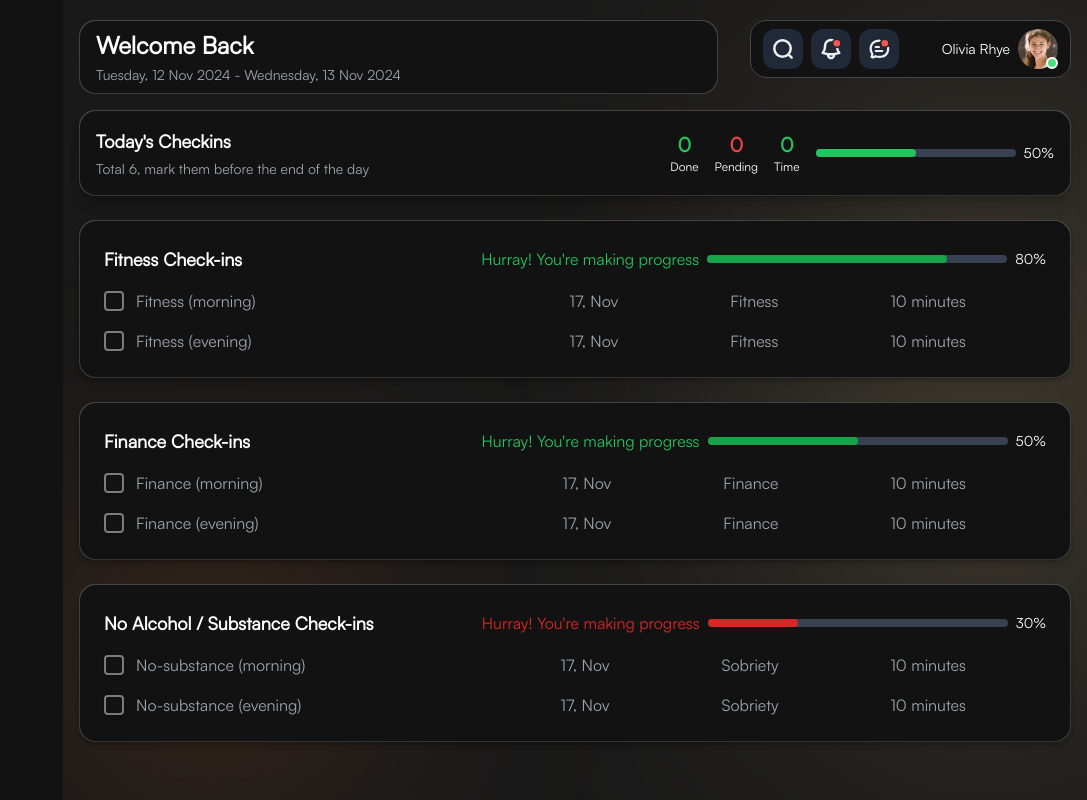
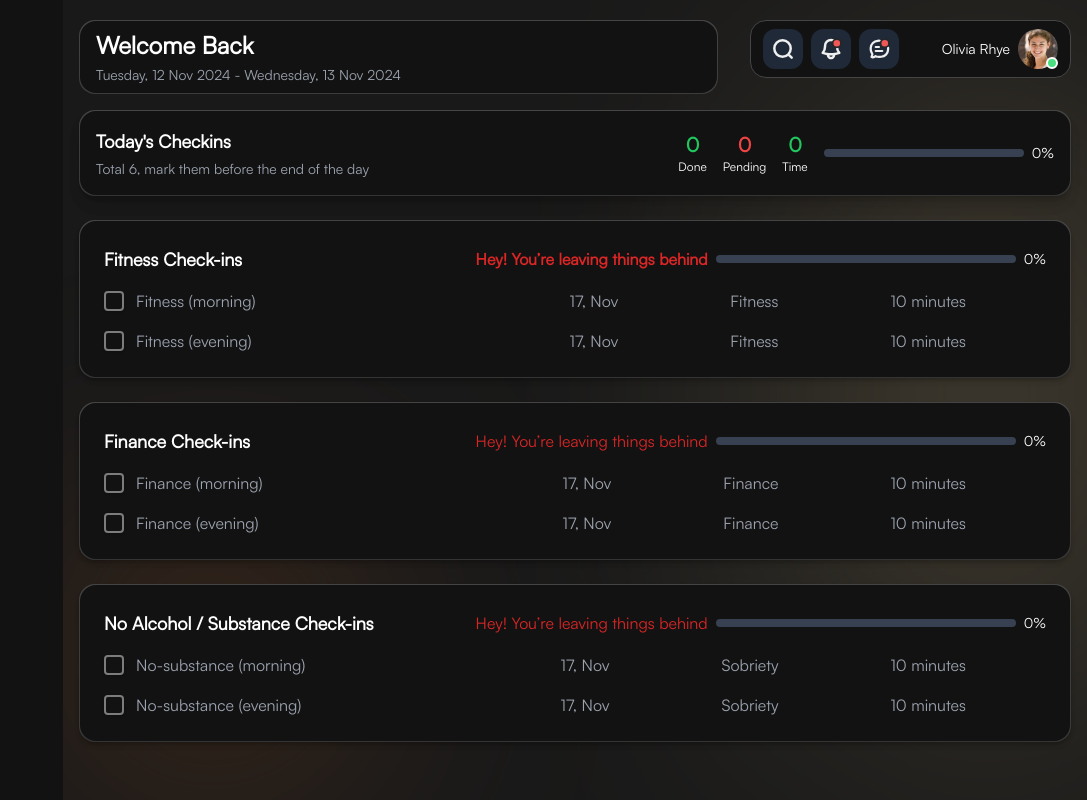
Before and after one commit to sda34495/soar-web-app-front, a Next.js app: page /check-in in a window 1280 px wide. Shown: the whole page, without its empty margins (193-1280 px from the left). Built offline with nearby package versions, Linux system fonts and the light colour scheme; sample sign-in values are in the browser's storage; a web font is replaced by a local one.

Commit message:
fix: progress bar

```diff
--- a/src/components/UI/CheckInCard.tsx
+++ b/src/components/UI/CheckInCard.tsx
@@ -3,15 +3,12 @@ import endpoints from "@/utils/endpoints";
 import { useEffect, useState } from "react";
 
 const CheckinCard = () => {
-
-
   const [checkInDetails, setCheckInDetails] = useState({
     total_minutes_spent: 0,
     pending_check_ins: 0,
     total_done: 0,
-    total_progress: 0,
+    total_progress: "0",
   });
-
 
   useEffect(() => {
     const fetchCheckInDetails = async () => {
@@ -19,7 +16,7 @@ const CheckinCard = () => {
         const response = await getData(endpoints.GET_CHECK_IN_DATA);
         if (response.data?.success) {
           setCheckInDetails(response.data?.data); // Store fetched data in state
-          console.log(response.data)
+          console.log(response.data);
         }
       } catch (error) {
         console.error("Failed to fetch check-in details:", error);
@@ -29,18 +26,15 @@ const CheckinCard = () => {
     fetchCheckInDetails();
   }, []);
 
-  const { pending_check_ins, total_done, total_minutes_spent, total_progress } = checkInDetails;
-  // const percentage = parseFloat(total_progress); // Convert string percentage to float for the progress bar
+  const { pending_check_ins, total_done, total_minutes_spent, total_progress } =
+    checkInDetails;
+  const percentage = Math.round(parseFloat(total_progress)); // Convert string percentage to float for the progress bar
+  const text = percentage > 49 ? "bg-green-600" : "bg-red-600"
 
-
-
-    const percentage = 50
   return (
     //       <div className="bg-gradient-to-b from-[#454545] to-[#3c3c3c] p-[1px] rounded-2xl">
     <div className=" p-[1px] bg-gradient-to-b from-[#454545] to-[#3c3c3c] text-white rounded-2xl shadow-lg">
       <div className="flex flex-col md:flex-row items-center  justify-between mx-auto p-4 bg-[#121212] text-white rounded-2xl shadow-lg">
-
-
         <div className="flex flex-col space-y-1">
           <h2 className="text-lg font-semibold">Today's Checkins</h2>
           <p className="text-sm text-gray-400">
@@ -54,17 +48,21 @@ const CheckinCard = () => {
             <p className="text-xs">Done</p>
           </div>
           <div className="text-center">
-          <p className="text-red-500 text-xl font-bold">{pending_check_ins}</p>
+            <p className="text-red-500 text-xl font-bold">
+              {pending_check_ins}
+            </p>
             <p className="text-xs">Pending</p>
           </div>
           <div className="text-center">
-          <p className="text-green-500 text-xl font-bold">{total_minutes_spent}</p>
+            <p className="text-green-500 text-xl font-bold">
+              {total_minutes_spent}
+            </p>
             <p className="text-xs">Time</p>
           </div>
           <div className="flex items-center">
             <div className="h-2 w-[200px] bg-gray-700 rounded-full relative ">
               <div
-                  className={"h-full rounded-full bg-green-500" }
+                className={`h-full rounded-full ${text}`}
                 style={{ width: `${percentage}%` }}
               ></div>
             </div>
@@ -73,8 +71,6 @@ const CheckinCard = () => {
         </div>
       </div>
     </div>
-
-
   );
 };
 
--- a/src/components/UI/FinanceCard.tsx
+++ b/src/components/UI/FinanceCard.tsx
@@ -3,12 +3,14 @@ import endpoints from "@/utils/endpoints";
 import React, { useEffect, useState } from "react";
 import toast from "react-hot-toast";
 
-const FinanceCard = ({percentage, updateModalTitle, setIsModalOpen} :any) => {
+const FinanceCard = ({updateModalTitle, setIsModalOpen} :any) => {
 
   const [checkInStatus, setCheckInStatus] = useState<{ morning: boolean; evening: boolean }>({
     morning: false,
     evening: false,
   });
+
+    const [progress, setProgress] = useState<number>(0); // State for progress
 
 
   useEffect(() => {
@@ -16,22 +18,25 @@ const FinanceCard = ({percentage, updateModalTitle, setIsModalOpen} :any) => {
       try {
         const response = await getData(endpoints.GET_CHECK_IN_DATA);
         if (response.data?.success) {
-          // Only update state if data has changed to avoid unnecessary re-renders
+          const data = response.data?.data?.check_in_details?.finance || {};
           setCheckInStatus({
-            morning: response.data?.data?.check_in_details?.finance?.morning || false,
-            evening: response.data?.data?.check_in_details?.finance?.evening || false,
+            morning: data.morning || false,
+            evening: data.evening || false,
           });
+          setProgress(data.progress || 0); // Set progress dynamically
         }
       } catch (error) {
         console.error("Failed to fetch check-in details:", error);
       }
     };
 
-    // Fetch the data on mount only (empty dependency array ensures this effect runs only once)
     fetchCheckInDetails();
-  }, []); // Empty dependency array to make sure it runs only once when the component mounts
+  }, [checkInStatus]); // Empty dependency array to make sure it runs only once when the component mounts
 
-  const handleCheckboxChange = async (event: React.ChangeEvent<HTMLInputElement>, timeOfDay: "morning" | "evening") => {
+  const handleCheckboxChange = async (
+    event: React.ChangeEvent<HTMLInputElement>,
+    timeOfDay: "morning" | "evening"
+  )=> {
     const checked = event.target.checked;
 
     // Update the state to reflect the checkbox change (this won't trigger re-fetching)
@@ -47,11 +52,11 @@ const FinanceCard = ({percentage, updateModalTitle, setIsModalOpen} :any) => {
     };
 
     try {
-      // Send the POST request to update check-in status
       const response = await post(endpoints.POST_CHECK_IN_DATA, data);
 
       if (response?.data?.success) {
-        console.log(response.data);
+        const updatedProgress = response.data?.data?.check_in_details?.finance?.progress;
+        setProgress(updatedProgress || 0);
         setTimeout(() => {
           updateModalTitle('Finance Check-ins update successfully')
           setIsModalOpen(true);
@@ -68,7 +73,8 @@ const FinanceCard = ({percentage, updateModalTitle, setIsModalOpen} :any) => {
 
 
 
-    const color = percentage < 50 ? 'bg-red-600 text-red-600' : 'bg-green-600 text-green-500';
+    const progressColor = progress < 50 ? 'bg-red-600 text-red-600' : 'bg-green-600 text-green-500';
+    const text = progress < 50 ? "Hey! You’re leaving things behind" : "Hurray! You're making progress"
   return (
     <div className="bg-gradient-to-b from-[#454545] to-[#3c3c3c] p-[1px] text-white shadow-md  rounded-2xl ">
     <div className="bg-[#121212] text-white rounded-2xl shadow-md p-6 space-y-4 ">
@@ -77,17 +83,17 @@ const FinanceCard = ({percentage, updateModalTitle, setIsModalOpen} :any) => {
         <div className="flex justify-between items-center ">
           <h2 className="text-lg font-bold">Finance Check-ins</h2>
           <div className="flex items-center space-x-2">
-            <span className={"text-green-500 font-semibold" +color}>
-              Hurray! You're making progress
+            <span className={"text-green-500 font-semibold" +progressColor}>
+              {text}
             </span>
             <div className="flex items-center">
               <div className="h-2 w-[300px] bg-gray-700 rounded-full relative">
                 <div
-                  className={"h-full rounded-full " + color}
-                  style={{ width: `${percentage}%` }}
+                  className={"h-full rounded-full " + progressColor}
+                  style={{ width: `${progress}%` }}
                 ></div>
               </div>
-              <span className="ml-2 text-sm">{percentage}%</span>
+              <span className="ml-2 text-sm">{progress}%</span>
             </div>
           </div>
         </div>
--- a/src/components/UI/FitnessCard.tsx
+++ b/src/components/UI/FitnessCard.tsx
@@ -3,107 +3,107 @@ import React, { useEffect, useState } from "react";
 import endpoints from "@/utils/endpoints";
 import toast from "react-hot-toast";
 
-const FitnessCard = ({percentage, updateModalTitle, setIsModalOpen} :any) => {
-
-  const [checkInStatus, setCheckInStatus] = useState<{ morning: boolean; evening: boolean }>({
+const FitnessCard = ({ updateModalTitle, setIsModalOpen }: any) => {
+  const [checkInStatus, setCheckInStatus] = useState<{
+    morning: boolean;
+    evening: boolean;
+  }>({
     morning: false,
     evening: false,
   });
 
-
-
-
+  const [progress, setProgress] = useState<number>(0); // State for progress
 
   useEffect(() => {
     const fetchCheckInDetails = async () => {
       try {
         const response = await getData(endpoints.GET_CHECK_IN_DATA);
         if (response.data?.success) {
-          // Only update state if data has changed to avoid unnecessary re-renders
+          const data = response.data?.data?.check_in_details?.fitness || {};
           setCheckInStatus({
-            morning: response.data?.data?.check_in_details?.fitness?.morning || false,
-            evening: response.data?.data?.check_in_details?.fitness?.evening || false,
+            morning: data.morning || false,
+            evening: data.evening || false,
           });
+          setProgress(data.progress || 0); // Set progress dynamically
         }
       } catch (error) {
         console.error("Failed to fetch check-in details:", error);
       }
     };
 
-    // Fetch the data on mount only (empty dependency array ensures this effect runs only once)
     fetchCheckInDetails();
-  }, []); // Empty dependency array to make sure it runs only once when the component mounts
+  }, [checkInStatus]);
 
-  const handleCheckboxChange = async (event: React.ChangeEvent<HTMLInputElement>, timeOfDay: "morning" | "evening") => {
+  const handleCheckboxChange = async (
+    event: React.ChangeEvent<HTMLInputElement>,
+    timeOfDay: "morning" | "evening"
+  ) => {
     const checked = event.target.checked;
 
-    // Update the state to reflect the checkbox change (this won't trigger re-fetching)
+    // Update the state to reflect the checkbox change
     setCheckInStatus((prevStatus) => ({
       ...prevStatus,
       [timeOfDay]: checked,
     }));
 
-    // Prepare the request data
     const data = {
       activity_type: "fitness",
       time_of_day: timeOfDay,
     };
 
     try {
-      // Send the POST request to update check-in status
       const response = await post(endpoints.POST_CHECK_IN_DATA, data);
 
       if (response?.data?.success) {
-        console.log(response.data);
+        const updatedProgress = response.data?.data?.check_in_details?.fitness?.progress;
+        setProgress(updatedProgress || 0); // Update progress from the API response
+        setTimeout(() => {
+          updateModalTitle('Finance Check-ins update successfully')
+          setIsModalOpen(true);
+        }, 500);
       } else {
-        toast.error
+        toast.error("Failed to update check-in status.");
       }
-      setTimeout(() => {
-        updateModalTitle('Fitness Check-ins update successfully')
-        setIsModalOpen(true);
-      }, 500); // 500ms delay (adjust as necessary)
-
-
     } catch (error) {
+      toast.error("An error occurred while updating check-in status.");
     }
-
   };
 
+  const progressColor = progress < 50 ? "bg-red-600 text-red-600" : "bg-green-600 text-green-500";
 
+  const text = progress < 50 ? "Hey! You’re leaving things behind" : "Hurray! You're making progress"
 
-    const color = percentage < 50 ? 'bg-red-600 text-red-600' : 'bg-green-600 text-green-500';
   return (
-    <div className="bg-gradient-to-b from-[#454545] to-[#3c3c3c] p-[1px] text-white shadow-md  rounded-2xl ">
-    <div className="bg-[#121212] text-white rounded-2xl shadow-md p-6 space-y-4 ">
-
+    <div className="bg-gradient-to-b from-[#454545] to-[#3c3c3c] p-[1px] text-white shadow-md rounded-2xl">
+      <div className="bg-[#121212] text-white rounded-2xl shadow-md p-6 space-y-4">
         {/* Header Section */}
-        <div className="flex justify-between items-center ">
+        <div className="flex justify-between items-center">
           <h2 className="text-lg font-bold">Fitness Check-ins</h2>
           <div className="flex items-center space-x-2">
-            <span className={"text-green-500 font-semibold" +color}>
-              Hurray! You're making progress
+            <span className={"bg-transparent  font-semibold " + progressColor}>
+             {text}
             </span>
             <div className="flex items-center">
               <div className="h-2 w-[300px] bg-gray-700 rounded-full relative">
                 <div
-                  className={"h-full rounded-full " + color}
-                  style={{ width: `${percentage}%` }}
+                  className={"h-full rounded-full " + progressColor}
+                  style={{ width: `${progress}%` }}
                 ></div>
               </div>
-              <span className="ml-2 text-sm">{percentage}%</span>
+              <span className="ml-2 text-sm">{progress}%</span>
             </div>
           </div>
         </div>
 
         {/* Fitness Items */}
         <div className="space-y-4">
-          {/* Checked item */}
+          {/* Morning Check-in */}
           <div className="flex items-center justify-between mr-20">
             <div className="flex items-center space-x-3">
               <label className="flex items-center cursor-pointer relative">
                 <input
                   type="checkbox"
-                    className="peer h-5 w-5 cursor-pointer transition-all appearance-none rounded shadow hover:shadow-md  border-[#7C7C7C] border-2 checked:bg-green-600 checked:border-green-600"
+                  className="peer h-5 w-5 cursor-pointer transition-all appearance-none rounded shadow hover:shadow-md border-[#7C7C7C] border-2 checked:bg-green-600 checked:border-green-600"
                   checked={checkInStatus.morning}
                   onChange={(e) => handleCheckboxChange(e, "morning")}
                 />
@@ -133,13 +133,13 @@ const FitnessCard = ({percentage, updateModalTitle, setIsModalOpen} :any) => {
             </div>
           </div>
 
-          {/* Unchecked item */}
+          {/* Evening Check-in */}
           <div className="flex items-center justify-between mr-20">
             <div className="flex items-center space-x-3">
               <label className="flex items-center cursor-pointer relative">
                 <input
                   type="checkbox"
-                    className="peer h-5 w-5 cursor-pointer transition-all appearance-none rounded shadow hover:shadow-md  border-[#7C7C7C] border-2 checked:bg-green-600 checked:border-green-600"
+                  className="peer h-5 w-5 cursor-pointer transition-all appearance-none rounded shadow hover:shadow-md border-[#7C7C7C] border-2 checked:bg-green-600 checked:border-green-600"
                   checked={checkInStatus.evening}
                   onChange={(e) => handleCheckboxChange(e, "evening")}
                 />
@@ -170,7 +170,6 @@ const FitnessCard = ({percentage, updateModalTitle, setIsModalOpen} :any) => {
           </div>
         </div>
       </div>
-
     </div>
   );
 };
--- a/src/components/UI/Sobriety.tsx
+++ b/src/components/UI/Sobriety.tsx
@@ -10,6 +10,7 @@ const SobrietyCard = ({percentage, setIsModalOpen, updateModalTitle } :any) => {
     evening: false,
   });
 
+  const [progress, setProgress] = useState<number>(0); // State for progress
 
 
 
@@ -18,11 +19,12 @@ const SobrietyCard = ({percentage, setIsModalOpen, updateModalTitle } :any) => {
       try {
         const response = await getData(endpoints.GET_CHECK_IN_DATA);
         if (response.data?.success) {
-          // Only update state if data has changed to avoid unnecessary re-renders
+          const data = response.data?.data?.check_in_details?.sobriety || {};
           setCheckInStatus({
-            morning: response.data?.data?.check_in_details?.sobriety?.morning || false,
-            evening: response.data?.data?.check_in_details?.sobriety?.evening || false,
+            morning: data.morning || false,
+            evening: data.evening || false,
           });
+          setProgress(data.progress || 0); // Set progress dynamically
         }
       } catch (error) {
         console.error("Failed to fetch check-in details:", error);
@@ -31,7 +33,7 @@ const SobrietyCard = ({percentage, setIsModalOpen, updateModalTitle } :any) => {
 
     // Fetch the data on mount only (empty dependency array ensures this effect runs only once)
     fetchCheckInDetails();
-  }, []); // Empty dependency array to make sure it runs only once when the component mounts
+  }, [checkInStatus]);
 
   const handleCheckboxChange = async (event: React.ChangeEvent<HTMLInputElement>, timeOfDay: "morning" | "evening") => {
     const checked = event.target.checked;
@@ -49,23 +51,21 @@ const SobrietyCard = ({percentage, setIsModalOpen, updateModalTitle } :any) => {
     };
 
     try {
-      // Send the POST request to update check-in status
       const response = await post(endpoints.POST_CHECK_IN_DATA, data);
 
       if (response?.data?.success) {
-        console.log(response.data);
+
+
+        const updatedProgress = response.data?.data?.check_in_details?.sobriety?.progress;
+        setProgress(updatedProgress || 0); // Update progress from the API response
+        setTimeout(() => {
+          updateModalTitle('Finance Check-ins update successfully')
+          setIsModalOpen(true);
+        }, 500);
+
       } else {
         toast.error
       }
-
-
-          setTimeout(() => {
-            updateModalTitle('Sobriety Check-ins update successfully')
-            setIsModalOpen(true);
-
-          }, 500); // 500ms delay (adjust as necessary)
-
-
     } catch (error) {
     }
 
@@ -73,7 +73,8 @@ const SobrietyCard = ({percentage, setIsModalOpen, updateModalTitle } :any) => {
 
 
 
-    const color = percentage < 50 ? 'bg-red-600 text-red-600' : 'bg-green-600 text-green-500';
+    const progressColor = progress < 50 ? 'bg-red-600 text-red-600' : 'bg-green-600 text-green-500';
+    const text = progress < 50 ? "Hey! You’re leaving things behind" : "Hurray! You're making progress"
   return (
     <div className="bg-gradient-to-b from-[#454545] to-[#3c3c3c] p-[1px] text-white shadow-md  rounded-2xl ">
     <div className="bg-[#121212] text-white rounded-2xl shadow-md p-6 space-y-4 ">
@@ -82,17 +83,17 @@ const SobrietyCard = ({percentage, setIsModalOpen, updateModalTitle } :any) => {
         <div className="flex justify-between items-center ">
           <h2 className="text-lg font-bold">No Alcohol / Substance Check-ins</h2>
           <div className="flex items-center space-x-2">
-            <span className={"text-green-500 font-semibold" +color}>
-              Hurray! You're making progress
+            <span className={"text-green-500 font-semibold" +progressColor}>
+            {text}
             </span>
             <div className="flex items-center">
               <div className="h-2 w-[300px] bg-gray-700 rounded-full relative">
                 <div
-                  className={"h-full rounded-full " + color}
-                  style={{ width: `${percentage}%` }}
+                  className={"h-full rounded-full " + progressColor}
+                  style={{ width: `${progress}%` }}
                 ></div>
               </div>
-              <span className="ml-2 text-sm">{percentage}%</span>
+              <span className="ml-2 text-sm">{progress}%</span>
             </div>
           </div>
         </div>
```
Lines whose indentation alone changed are shown as unchanged.
